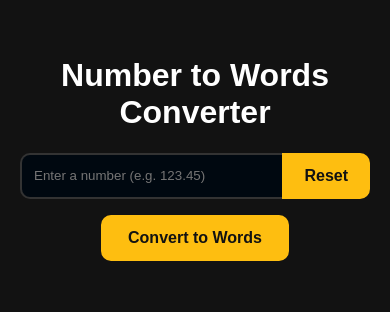
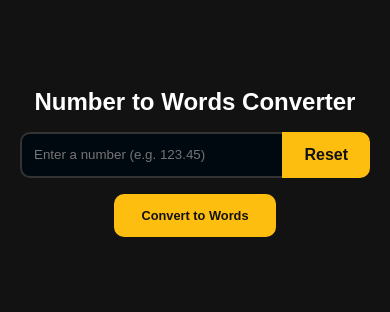
Before and after one commit to ejbolts/TechTest, a plain HTML site: page wwwroot/index.html in a window 390 px wide. Shown: the part 240-552 px from the top of the page. Drawn offline with Linux system fonts and the light colour scheme.

Commit message:
added responsive css

```diff
--- a/wwwroot/styles.css
+++ b/wwwroot/styles.css
@@ -90,3 +90,32 @@ p#output {
   text-align: center;
   min-height: 1.5em;
 }
+
+@media (max-width: 768px) {
+  h1 {
+    font-size: 1.8em;
+  }
+
+  input[type="text"] {
+    width: 80%;
+    max-width: none;
+  }
+
+  button.convert-button {
+    font-size: 0.9em;
+  }
+}
+
+@media (max-width: 480px) {
+  h1 {
+    font-size: 1.5em;
+  }
+
+  button.convert-button {
+    font-size: 0.8em;
+  }
+
+  p#output {
+    font-size: 1em;
+  }
+}
```
